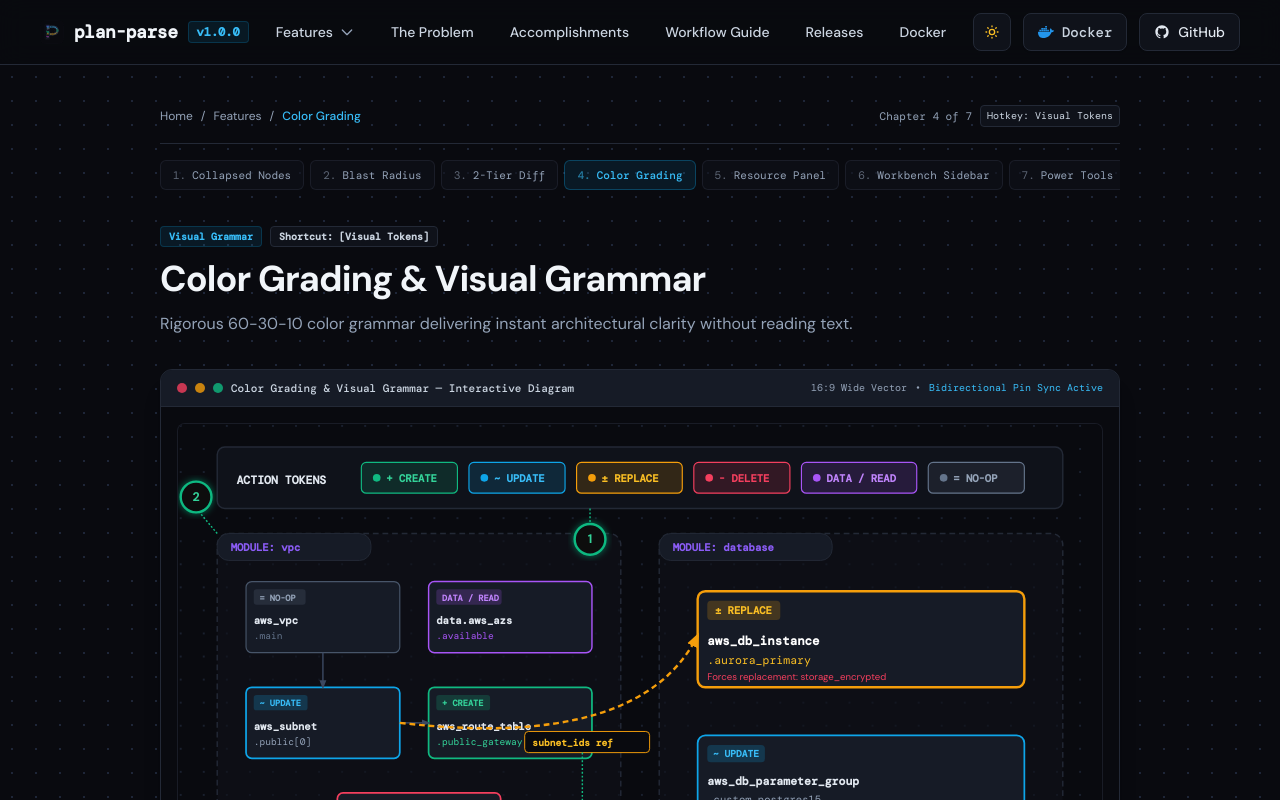
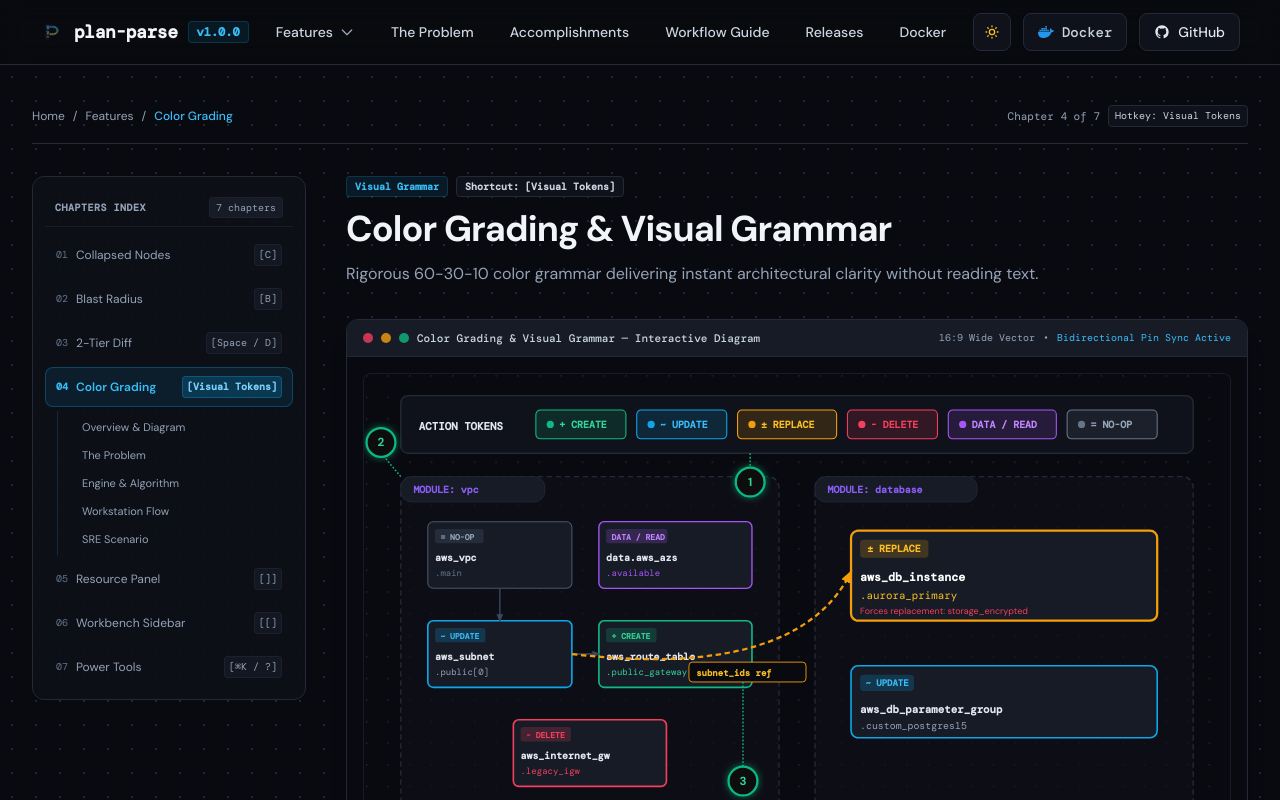
Before and after one commit to AatirNadim/plan-parse, a Next.js app in the folder landing/: page /features/color-grading in a window 1280 px wide. Shown: the top 800 px of the page. Built offline with nearby package versions, Linux system fonts and the light colour scheme; a web font is replaced by a local one.

Commit message:
feat: Refactor FeatureNav and FeaturePageTemplate to include breadcrumbs and enhance layout for improved navigation

```diff
--- a/landing/components/FeatureNav.js
+++ b/landing/components/FeatureNav.js
@@ -1,20 +1,26 @@
+"use client";
+
 import Link from "next/link";
+import { useState } from "react";
 import { FEATURES, getAdjacentFeatures } from "../lib/features-data";
 
-export default function FeatureNav({ currentSlug }) {
+/**
+ * Top breadcrumbs component displaying hierarchy and chapter progress.
+ */
+export function FeatureBreadcrumbs({ currentSlug }) {
   const currentIndex = FEATURES.findIndex((f) => f.slug === currentSlug);
   const current = FEATURES[currentIndex];
 
   return (
-    <div className="space-y-4 mb-8">
-      {/* Breadcrumb Stepper */}
-      <div className="flex flex-wrap items-center justify-between gap-3 pb-4 border-b border-workbench-border text-xs">
+    <div className="flex flex-wrap items-center justify-between gap-3 pb-4 border-b border-workbench-border text-xs mb-8">
       <div className="flex items-center space-x-2 text-slate-500 dark:text-slate-400">
         <Link href="/" className="hover:text-sky-500 dark:hover:text-sky-400 transition-colors">
           Home
         </Link>
         <span>/</span>
-          <span className="text-slate-500 dark:text-slate-400">Features</span>
+        <Link href="/#features" className="hover:text-sky-500 dark:hover:text-sky-400 transition-colors">
+          Features
+        </Link>
         <span>/</span>
         <span className="text-sky-500 dark:text-sky-400 font-medium">{current?.navTitle}</span>
       </div>
@@ -28,28 +34,166 @@ export default function FeatureNav({ currentSlug }) {
         </span>
       </div>
     </div>
+  );
+}
 
-      {/* Horizontal Chapter Stepper Tabs */}
-      <div className="flex items-center space-x-1.5 overflow-x-auto pb-1 custom-scrollbar text-xs">
+/**
+ * Vertical Chapter Navigation Index (displayed on the left).
+ * Bounded by its parent component, does not occupy full screen height.
+ */
+export default function FeatureNav({ currentSlug }) {
+  const [mobileMenuOpen, setMobileMenuOpen] = useState(false);
+  const currentIndex = FEATURES.findIndex((f) => f.slug === currentSlug);
+  const currentFeature = FEATURES[currentIndex];
+
+  const inPageSections = [
+    { id: "overview", label: "Overview & Diagram" },
+    { id: "the-problem", label: "The Problem" },
+    { id: "the-algorithm", label: "Engine & Algorithm" },
+    { id: "how-to-use", label: "Workstation Flow" },
+    { id: "scenario", label: "SRE Scenario" },
+  ];
+
+  return (
+    <nav aria-label="Chapter index navigation" className="w-full">
+      {/* Mobile Accordion / Chapter Selector (< lg) */}
+      <div className="lg:hidden mb-6">
+        <button
+          type="button"
+          onClick={() => setMobileMenuOpen(!mobileMenuOpen)}
+          className="w-full flex items-center justify-between p-3.5 rounded-xl border border-workbench-border bg-workbench-panel/90 text-left transition-colors shadow-xs"
+        >
+          <div className="flex items-center space-x-2.5">
+            <span className="w-6 h-6 rounded-md bg-sky-500/10 text-sky-500 border border-sky-500/20 font-mono text-xs font-bold flex items-center justify-center">
+              {currentIndex + 1}
+            </span>
+            <div>
+              <span className="text-[10px] font-mono uppercase tracking-wider text-slate-500 dark:text-slate-400 block">
+                Chapter {currentIndex + 1} of {FEATURES.length}
+              </span>
+              <span className="text-xs font-semibold text-slate-900 dark:text-slate-100">
+                {currentFeature?.navTitle}
+              </span>
+            </div>
+          </div>
+          <div className="flex items-center space-x-2">
+            <span className="text-[10px] font-mono px-1.5 py-0.5 rounded bg-workbench-subpanel text-slate-500 border border-workbench-border">
+              [{currentFeature?.hotkey}]
+            </span>
+            <svg
+              className={`w-4 h-4 text-slate-400 transition-transform duration-200 ${
+                mobileMenuOpen ? "rotate-180 text-sky-500" : ""
+              }`}
+              fill="none"
+              viewBox="0 0 24 24"
+              stroke="currentColor"
+            >
+              <path strokeLinecap="round" strokeLinejoin="round" strokeWidth={2} d="M19 9l-7 7-7-7" />
+            </svg>
+          </div>
+        </button>
+
+        {mobileMenuOpen && (
+          <div className="mt-2 p-2 rounded-xl border border-workbench-border bg-workbench-panel shadow-lg space-y-1 animate-in fade-in duration-150">
             {FEATURES.map((feature, idx) => {
               const isActive = feature.slug === currentSlug;
               return (
                 <Link
                   key={feature.id}
                   href={`/features/${feature.slug}/`}
-              className={`flex items-center space-x-1.5 px-3 py-1.5 rounded-md font-mono text-[11px] whitespace-nowrap transition-colors duration-150 ${
+                  onClick={() => setMobileMenuOpen(false)}
+                  className={`flex items-center justify-between p-2.5 rounded-lg text-xs transition-colors ${
                     isActive
-                  ? "bg-sky-500/10 text-sky-500 dark:text-sky-400 border border-sky-500/30 font-medium"
-                  : "bg-workbench-panel/60 text-slate-600 dark:text-slate-400 hover:text-slate-900 dark:hover:text-slate-200 hover:bg-workbench-hover border border-workbench-border/60"
+                      ? "bg-sky-500/10 text-sky-500 dark:text-sky-400 font-semibold border border-sky-500/30"
+                      : "text-slate-600 dark:text-slate-400 hover:text-slate-900 dark:hover:text-slate-200 hover:bg-workbench-hover"
                   }`}
                 >
-              <span className="opacity-60">{idx + 1}.</span>
-              <span>{feature.navTitle}</span>
+                  <div className="flex items-center space-x-2.5 truncate">
+                    <span className="font-mono text-[11px] opacity-60">
+                      {String(idx + 1).padStart(2, "0")}
+                    </span>
+                    <span className="truncate">{feature.navTitle}</span>
+                  </div>
+                  <span className="font-mono text-[10px] px-1.5 py-0.5 rounded bg-workbench-subpanel text-slate-500 border border-workbench-border">
+                    [{feature.hotkey}]
+                  </span>
                 </Link>
               );
             })}
           </div>
+        )}
       </div>
+
+      {/* Desktop Vertical Chapter Index (lg+) */}
+      <div className="hidden lg:block rounded-xl border border-workbench-border bg-workbench-panel/75 backdrop-blur-[2px] p-3 shadow-xs">
+        {/* Index Header */}
+        <div className="flex items-center justify-between px-2.5 py-2 mb-2 border-b border-workbench-border/60">
+          <span className="font-mono text-[10px] uppercase tracking-wider text-slate-500 dark:text-slate-400 font-bold">
+            Chapters Index
+          </span>
+          <span className="font-mono text-[10px] text-slate-500 dark:text-slate-400 px-1.5 py-0.5 rounded bg-workbench-subpanel border border-workbench-border/50">
+            {FEATURES.length} chapters
+          </span>
+        </div>
+
+        {/* Chapter List */}
+        <div className="space-y-1 text-xs">
+          {FEATURES.map((feature, idx) => {
+            const isActive = feature.slug === currentSlug;
+            return (
+              <div key={feature.id} className="space-y-1">
+                <Link
+                  href={`/features/${feature.slug}/`}
+                  className={`group flex items-center justify-between px-2.5 py-2 rounded-lg font-mono text-[11px] transition-all duration-150 ${
+                    isActive
+                      ? "bg-sky-500/10 text-sky-600 dark:text-sky-400 border border-sky-500/30 font-semibold shadow-xs"
+                      : "text-slate-600 dark:text-slate-400 hover:text-slate-900 dark:hover:text-slate-200 hover:bg-workbench-hover border border-transparent"
+                  }`}
+                >
+                  <div className="flex items-center space-x-2 truncate">
+                    <span
+                      className={`text-[10px] ${
+                        isActive ? "text-sky-500 dark:text-sky-400 font-bold" : "text-slate-400 dark:text-slate-500"
+                      }`}
+                    >
+                      {String(idx + 1).padStart(2, "0")}
+                    </span>
+                    <span className="font-sans text-xs truncate group-hover:translate-x-0.5 transition-transform duration-150">
+                      {feature.navTitle}
+                    </span>
+                  </div>
+
+                  <span
+                    className={`text-[10px] font-mono px-1 py-0.5 rounded transition-colors ${
+                      isActive
+                        ? "bg-sky-500/20 text-sky-700 dark:text-sky-300 border border-sky-500/30"
+                        : "bg-workbench-subpanel/80 text-slate-500 dark:text-slate-400 border border-workbench-border/60"
+                    }`}
+                  >
+                    [{feature.hotkey}]
+                  </span>
+                </Link>
+
+                {/* In-Page Sections for Active Chapter (GitHub Docs / "In This Article" style) */}
+                {isActive && (
+                  <div className="pl-4 pr-1 py-1 ml-3 border-l border-sky-500/30 dark:border-sky-500/20 space-y-1 my-1">
+                    {inPageSections.map((sec) => (
+                      <a
+                        key={sec.id}
+                        href={`#${sec.id}`}
+                        className="block py-1 px-2 rounded text-[11px] font-sans text-slate-500 dark:text-slate-400 hover:text-sky-600 dark:hover:text-sky-300 hover:bg-sky-500/[0.05] transition-colors"
+                      >
+                        {sec.label}
+                      </a>
+                    ))}
+                  </div>
+                )}
+              </div>
+            );
+          })}
+        </div>
+      </div>
+    </nav>
   );
 }
 
--- a/landing/components/FeaturePageTemplate.js
+++ b/landing/components/FeaturePageTemplate.js
@@ -1,13 +1,23 @@
-import FeatureNav, { FeaturePagination } from "./FeatureNav";
+import FeatureNav, { FeatureBreadcrumbs, FeaturePagination } from "./FeatureNav";
 import CalloutImage from "./CalloutImage";
 
 export default function FeaturePageTemplate({ feature }) {
   if (!feature) return null;
 
   return (
-    <article className="max-w-5xl mx-auto px-4 sm:px-6 lg:px-8 py-10">
+    <article className="max-w-7xl mx-auto px-4 sm:px-6 lg:px-8 py-8 lg:py-10">
+      {/* Top Breadcrumb Stepper */}
+      <FeatureBreadcrumbs currentSlug={feature.slug} />
+
+      {/* Two-Column Deep Dive Layout */}
+      <div className="grid grid-cols-1 lg:grid-cols-12 gap-8 lg:gap-10 items-start">
+        {/* Left Column: Chapter Index Navigation (bounded within parent, natural height) */}
+        <aside className="lg:col-span-4 xl:col-span-3 lg:sticky lg:top-24 self-start">
           <FeatureNav currentSlug={feature.slug} />
+        </aside>
 
+        {/* Right Column: Actual Chapter Scrollable Content (Centered Reading Flow) */}
+        <div className="lg:col-span-8 xl:col-span-9 min-w-0">
           {/* Feature Header */}
           <header className="mb-8">
             <div className="flex flex-wrap items-center gap-2 mb-3">
@@ -29,17 +39,22 @@ export default function FeaturePageTemplate({ feature }) {
           </header>
 
           {/* Dedicated Zoomed-In Interactive SVG Diagram */}
+          <div id="overview" className="scroll-mt-24">
             <CalloutImage
               svgSrc={feature.svgFile}
               title={feature.title}
               callouts={feature.callouts}
             />
+          </div>
 
           {/* Technical Deep Dive Sections */}
           <div className="space-y-10 mt-12 text-sm leading-relaxed">
             {/* The Problem */}
             {feature.theProblem && (
-          <section className="p-6 rounded-xl border border-rose-500/20 bg-gradient-to-b from-rose-500/[0.04] to-rose-500/[0.01] dark:from-rose-500/[0.06] dark:to-rose-500/[0.02] backdrop-blur-[2px] shadow-sm light:shadow-md light:border-rose-400/30">
+              <section
+                id="the-problem"
+                className="scroll-mt-24 p-6 rounded-xl border border-rose-500/20 bg-gradient-to-b from-rose-500/[0.04] to-rose-500/[0.01] dark:from-rose-500/[0.06] dark:to-rose-500/[0.02] backdrop-blur-[2px] shadow-sm light:shadow-md light:border-rose-400/30"
+              >
                 <div className="flex items-center space-x-2 mb-2">
                   <span className="w-2 h-2 rounded-full bg-rose-500"></span>
                   <h2 className="font-mono text-xs uppercase tracking-wider text-rose-500 dark:text-rose-400 font-bold light:text-rose-700">
@@ -57,7 +72,10 @@ export default function FeaturePageTemplate({ feature }) {
 
             {/* The Algorithm / Implementation */}
             {feature.theAlgorithm && (
-          <section className="p-6 rounded-xl border border-sky-500/20 bg-gradient-to-b from-sky-500/[0.05] via-sky-500/[0.02] to-transparent dark:from-sky-500/[0.06] dark:via-sky-500/[0.02] dark:to-transparent backdrop-blur-[2px] shadow-sm light:shadow-md light:border-sky-400/30">
+              <section
+                id="the-algorithm"
+                className="scroll-mt-24 p-6 rounded-xl border border-sky-500/20 bg-gradient-to-b from-sky-500/[0.05] via-sky-500/[0.02] to-transparent dark:from-sky-500/[0.06] dark:via-sky-500/[0.02] dark:to-transparent backdrop-blur-[2px] shadow-sm light:shadow-md light:border-sky-400/30"
+              >
                 <div className="flex items-center space-x-2 mb-2">
                   <span className="w-2 h-2 rounded-full bg-sky-400"></span>
                   <h2 className="font-mono text-xs uppercase tracking-wider text-sky-500 dark:text-sky-400 font-bold light:text-sky-700">
@@ -75,13 +93,19 @@ export default function FeaturePageTemplate({ feature }) {
 
             {/* How to Use */}
             {feature.howToUse && (
-          <section className="p-6 rounded-xl border border-workbench-border bg-gradient-to-b from-workbench-panel/90 via-workbench-panel/75 to-workbench-panel/50 dark:from-workbench-panel/80 dark:to-workbench-panel/40 backdrop-blur-[2px] shadow-sm light:shadow-md">
+              <section
+                id="how-to-use"
+                className="scroll-mt-24 p-6 rounded-xl border border-workbench-border bg-gradient-to-b from-workbench-panel/90 via-workbench-panel/75 to-workbench-panel/50 dark:from-workbench-panel/80 dark:to-workbench-panel/40 backdrop-blur-[2px] shadow-sm light:shadow-md"
+              >
                 <h2 className="font-mono text-xs uppercase tracking-wider text-slate-700 dark:text-slate-400 light:text-slate-900 mb-4 font-bold">
                   Workstation Flow: How to Use
                 </h2>
                 <div className="grid grid-cols-1 md:grid-cols-3 gap-4">
                   {feature.howToUse.map((step) => (
-                <div key={step.step} className="p-4 rounded-lg bg-workbench-subpanel/80 dark:bg-workbench-subpanel/50 border border-workbench-border shadow-xs light:shadow-xs backdrop-blur-[2px]">
+                    <div
+                      key={step.step}
+                      className="p-4 rounded-lg bg-workbench-subpanel/80 dark:bg-workbench-subpanel/50 border border-workbench-border shadow-xs light:shadow-xs backdrop-blur-[2px]"
+                    >
                       <div className="flex items-center space-x-2 mb-1.5">
                         <span className="w-5 h-5 rounded-full bg-sky-500/20 text-sky-500 dark:text-sky-400 light:text-sky-700 font-mono text-[11px] font-bold flex items-center justify-center light:shadow-xs">
                           {step.step}
@@ -101,7 +125,10 @@ export default function FeaturePageTemplate({ feature }) {
 
             {/* SRE Scenario */}
             {feature.scenario && (
-          <section className="p-6 rounded-xl border border-emerald-500/30 bg-gradient-to-b from-emerald-500/[0.05] via-emerald-500/[0.02] to-transparent dark:from-emerald-500/[0.06] dark:via-emerald-500/[0.02] dark:to-transparent backdrop-blur-[2px] shadow-sm light:shadow-md light:border-emerald-500/40">
+              <section
+                id="scenario"
+                className="scroll-mt-24 p-6 rounded-xl border border-emerald-500/30 bg-gradient-to-b from-emerald-500/[0.05] via-emerald-500/[0.02] to-transparent dark:from-emerald-500/[0.06] dark:via-emerald-500/[0.02] dark:to-transparent backdrop-blur-[2px] shadow-sm light:shadow-md light:border-emerald-500/40"
+              >
                 <div className="flex items-center space-x-2 mb-2">
                   <span className="w-2 h-2 rounded-full bg-emerald-400"></span>
                   <h2 className="font-mono text-xs uppercase tracking-wider text-emerald-500 dark:text-emerald-400 font-bold light:text-emerald-700">
@@ -120,6 +147,8 @@ export default function FeaturePageTemplate({ feature }) {
 
           {/* Chapter Pagination at the bottom */}
           <FeaturePagination currentSlug={feature.slug} />
+        </div>
+      </div>
     </article>
   );
 }
```
Lines whose indentation alone changed are shown as unchanged.
